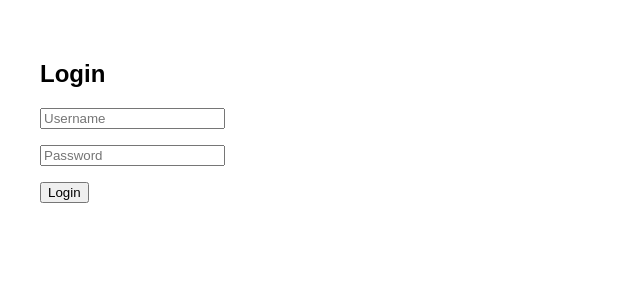
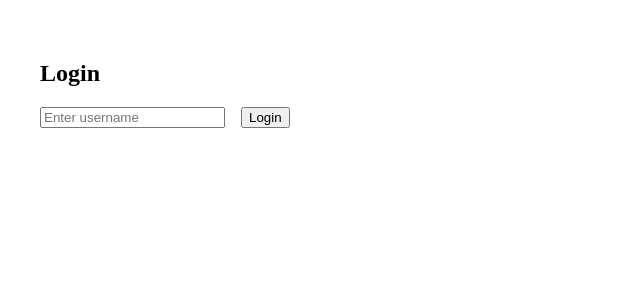
Before and after one commit to nfttray/Nomercy, a React (Vite) app: page / in a window 1280 px wide. Shown: the top 300 px of the page, without its empty margins (0-640 px from the left). Built offline with nearby package versions, Linux system fonts and the light colour scheme.

Commit message:
Update Login.jsx

```diff
--- a/src/Login.jsx
+++ b/src/Login.jsx
@@ -2,42 +2,30 @@ import React, { useState } from "react";
 
 const Login = ({ onLogin }) => {
   const [username, setUsername] = useState("");
-  const [password, setPassword] = useState("");
 
-  const handleSubmit = (e) => {
+  const handleLogin = (e) => {
     e.preventDefault();
-
-    // For demo: static username and password
-    if (username === "admin" && password === "1234") {
-      onLogin();
-    } else {
-      alert("Invalid credentials");
-    }
+    const userData = {
+      username,
+      level: 1,
+      xp: 0,
+      tasks: [],
+    };
+    onLogin(userData);
   };
 
   return (
-    <div style={{ padding: "2rem", fontFamily: "Arial" }}>
+    <div style={{ padding: "2rem" }}>
       <h2>Login</h2>
-      <form onSubmit={handleSubmit}>
-        <div>
-          <input
-            type="text"
-            placeholder="Username"
-            value={username}
-            required
-            onChange={(e) => setUsername(e.target.value)}
-          />
-        </div>
-        <div style={{ marginTop: "1rem" }}>
-          <input
-            type="password"
-            placeholder="Password"
-            value={password}
-            required
-            onChange={(e) => setPassword(e.target.value)}
-          />
-        </div>
-        <button style={{ marginTop: "1rem" }} type="submit">
+      <form onSubmit={handleLogin}>
+        <input
+          type="text"
+          placeholder="Enter username"
+          required
+          value={username}
+          onChange={(e) => setUsername(e.target.value)}
+        />
+        <button type="submit" style={{ marginLeft: "1rem" }}>
           Login
         </button>
       </form>
```
